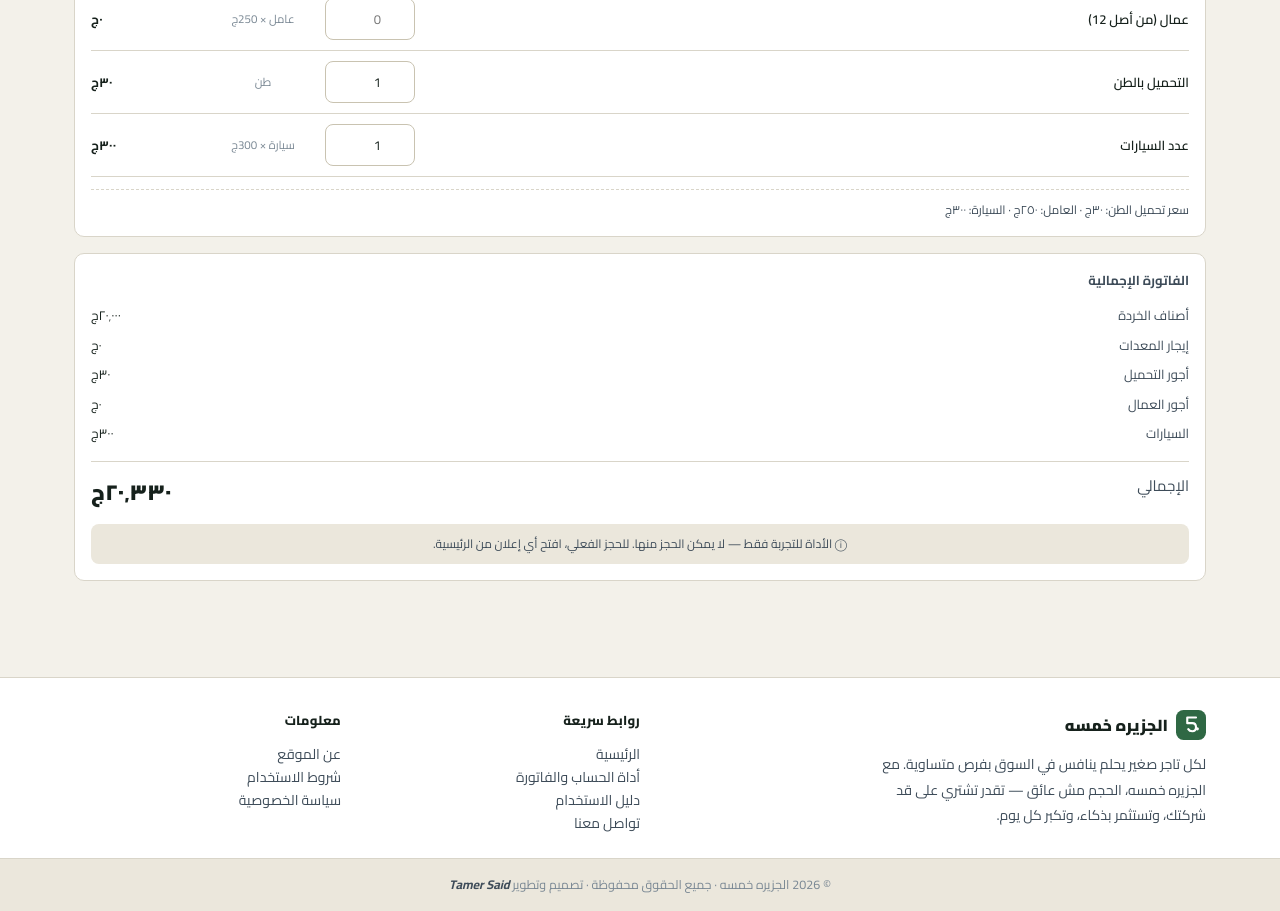
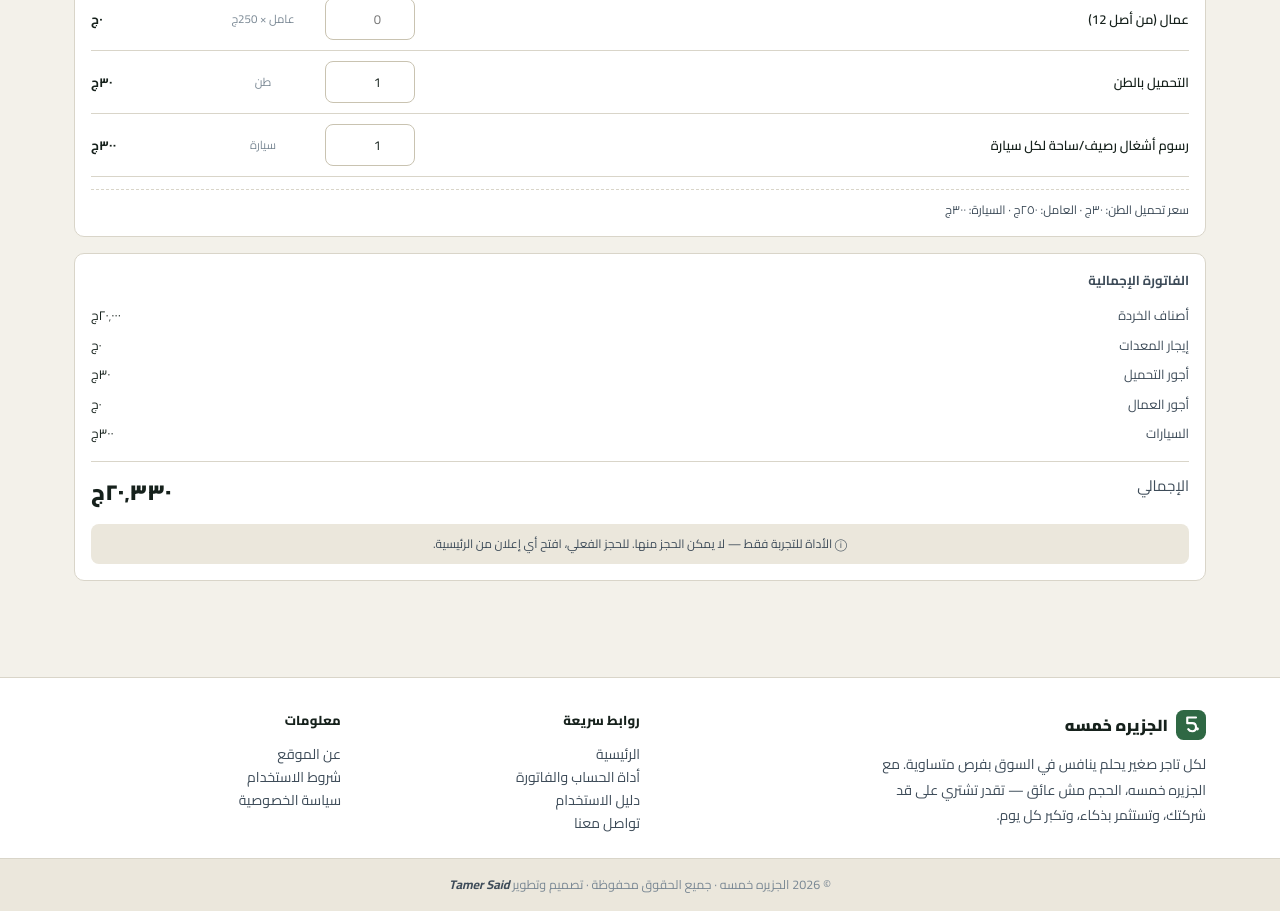
Before and after one commit to kazemzezo/al-jazeera-5, a React (Vite) app: page /al-jazeera-5/calculator in a window 1280 px wide. Shown: the part 780-1691 px from the top of the page. Built offline with nearby package versions, Linux system fonts and the light colour scheme; no server answers; the database is empty.

Commit message:
Update Calculator.jsx

```diff
--- a/src/pages/Calculator.jsx
+++ b/src/pages/Calculator.jsx
@@ -224,7 +224,7 @@ export default function Calculator() {
         </div>
 
         <div className="calc-row">
-          <span className="label">عدد السيارات</span>
+    <span className="label">رسوم أشغال رصيف/ساحة لكل سيارة</span>
           <input
             className="calc-input"
             type="number"
@@ -233,7 +233,7 @@ export default function Calculator() {
             value={carCount}
             onChange={(e) => setCarCount(e.target.value)}
           />
-          <span className="unit">سيارة × {CAR_PRICE}ج</span>
+          <span className="unit">سيارة</span>
           <span className="rp">{fmt(carsTotal)}</span>
         </div>
 
```
